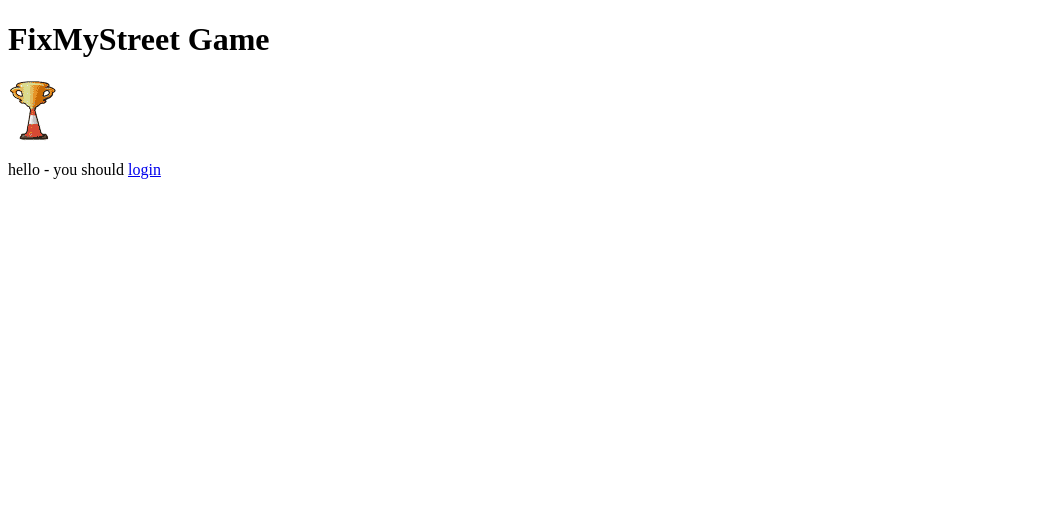
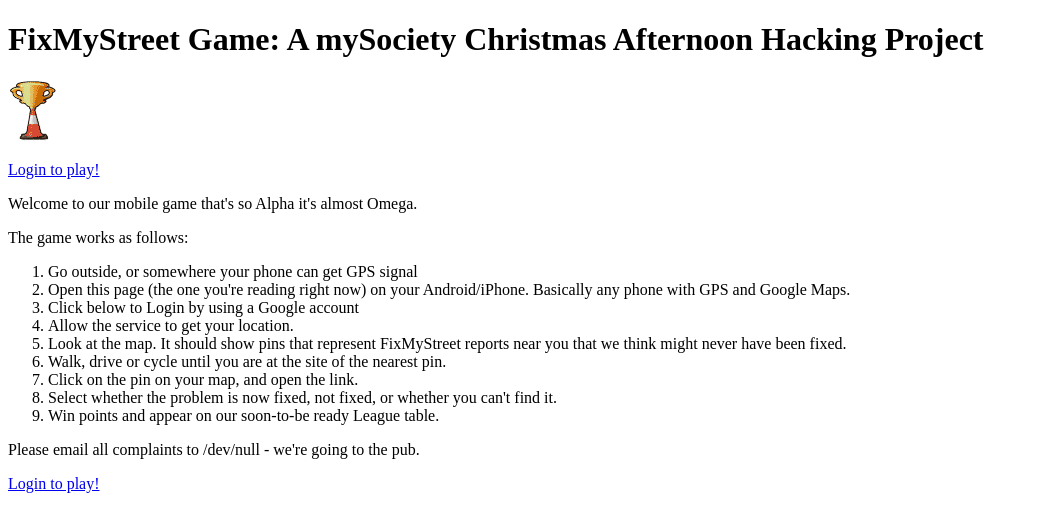
Before and after one commit to mysociety/fmsgame, a Django app: template fmsgame_project/templates/login.html in a window 1280 px wide. Shown: the top 532 px of the page, without its empty margins (0-1039 px from the left). Run offline with Django 3.2, Linux system fonts and the light colour scheme; the template is opened without the code that fills it, so the values that code supplies are empty; parts of the project's set-up code (start-up, migrations or seed data) failed here and were passed over.

Commit message:
Snappier wording (from Tom)

```diff
--- a/fmsgame_project/templates/login.html
+++ b/fmsgame_project/templates/login.html
@@ -5,10 +5,39 @@
         <meta name="viewport" content="initial-scale=1.0, width=device-width, height=device-height, minimum-scale=1.0" />
     </head>
     <body>
-        <h1>FixMyStreet Game</h1>
+
+        <h1>FixMyStreet Game: A mySociety Christmas Afternoon Hacking Project</h1>
+
         <img src="/static/fmsgame_trophy.png" alt="FixMyStreet Game">
+
         <p>
-            hello - you should <a href="/openid/login">login</a>
+            <a href="/openid/login">Login to play!</a>
         </p>
+
+
+
+        <p>Welcome to our mobile game that's so Alpha it's almost Omega.</p>
+
+        <p>The game works as follows:</p>
+
+        <ol>
+            <li>Go outside, or somewhere your phone can get GPS signal
+            <li>Open this page (the one you're reading right now) on your Android/iPhone. Basically any phone with GPS and Google Maps.
+            <li>Click below to Login by using a Google account
+            <li>Allow the service to get your location.
+            <li>Look at the map. It should show pins that represent FixMyStreet reports near you that we think might never have been fixed.
+            <li>Walk, drive or cycle until you are at the site of the nearest pin.
+            <li>Click on the pin on your map, and open the link.
+            <li>Select whether the problem is now fixed, not fixed, or whether you can't find it.
+            <li>Win points and appear on our soon-to-be ready League table.
+        </ol>
+
+
+        <p>Please email all complaints to /dev/null - we're going to the pub.</p>
+
+        <p>
+            <a href="/openid/login">Login to play!</a>
+        </p>
+
     </body>
 </html>
--- a/web/static/js/main.js
+++ b/web/static/js/main.js
@@ -23,8 +23,7 @@ function geolocation_success_redirect(loc) {
   // Note - we need to display the url for the ser to click on so that the smart
   // phones offer the user the choice to use the map app rather than the web page.
     $("#message")
-    .html('Found you - <a href="'+google_map_url+'">view nearby issues</a>');
-
+    .html('<a href="'+google_map_url+'">Found you - click me to view nearby issues</a>');
 
 }
 
```
